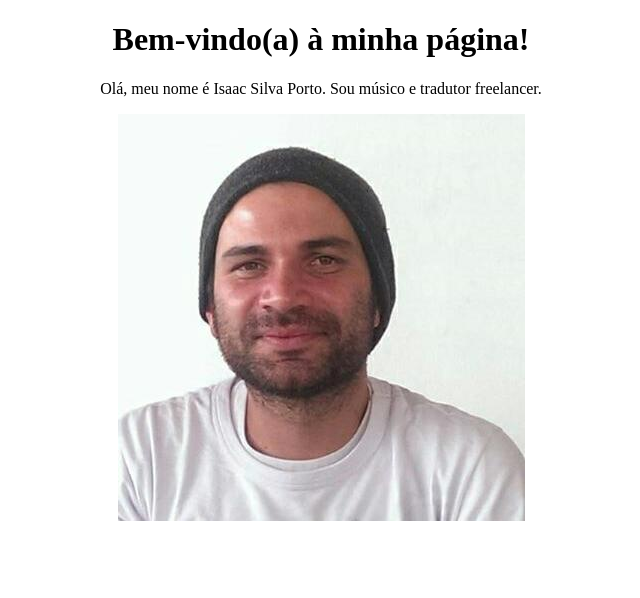
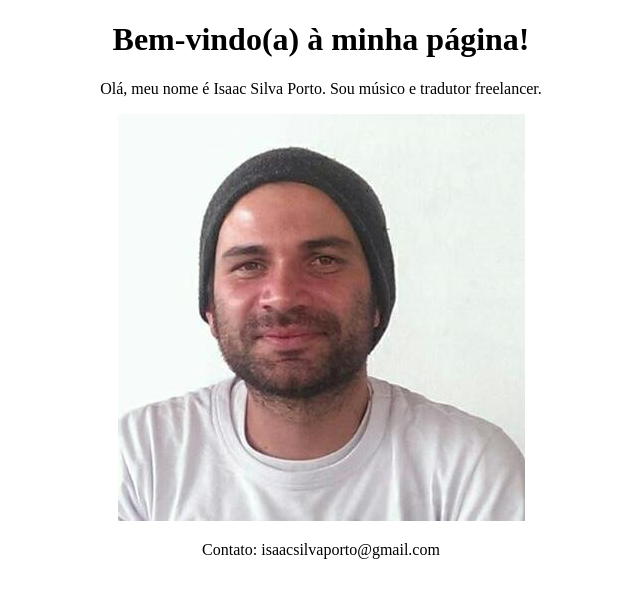
Before and after one commit to isporto/isporto.github.io, a plain HTML site: page index.html in a window 1280 px wide. Shown: the whole page, without its empty margins (319-959 px from the left). Drawn offline with Linux system fonts and the light colour scheme.

Commit message:
contato adicionado

```diff
--- a/index.html
+++ b/index.html
@@ -14,5 +14,7 @@
       <img src="imagens/foto_isaac.jpg"/>
     </a>
   </center>
+
+  <p style="text-align:center;">Contato: isaacsilvaporto@gmail.com</p>
 </body>
 </html>
```
Also changed, not shown: 1 other file.
